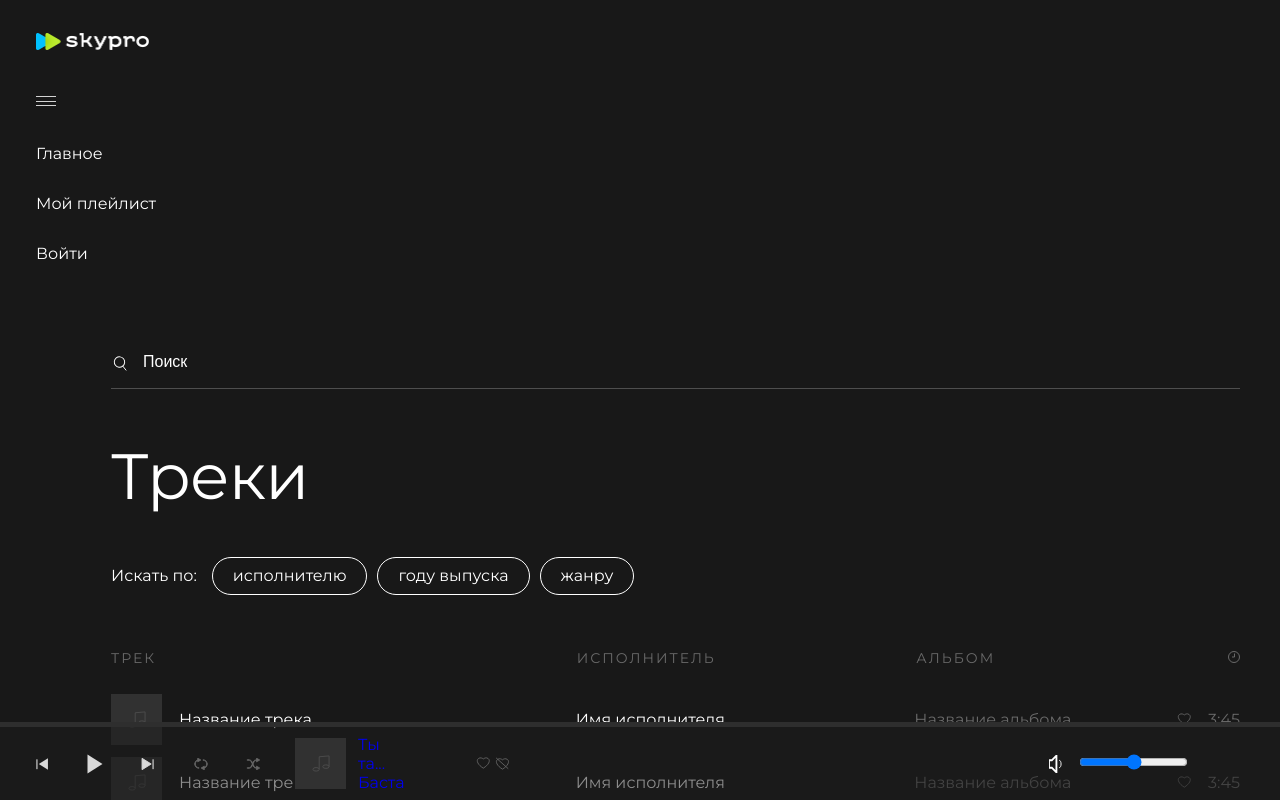
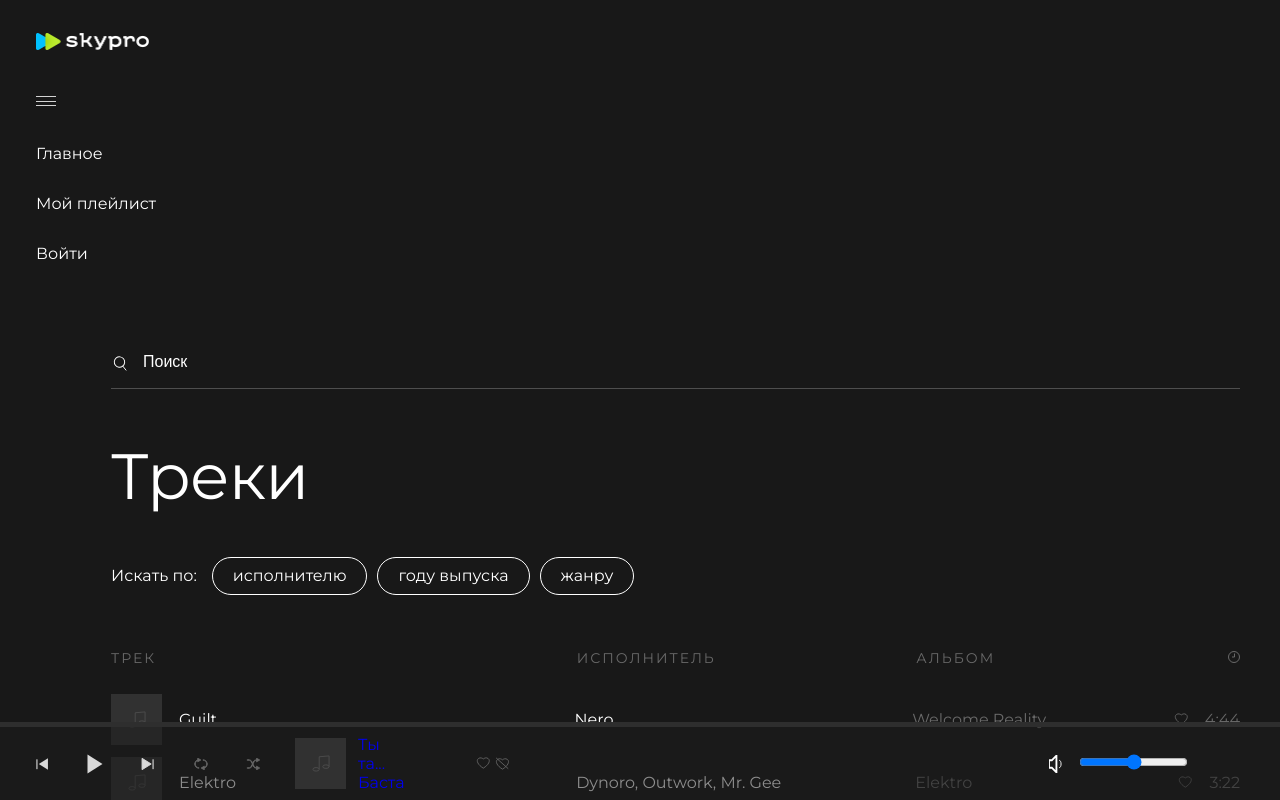
Before and after one commit to KristinaSapega/-skypro-music, a Next.js app in the folder skypro-music/: page / in a window 1280 px wide. Built offline with nearby package versions, Linux system fonts and the light colour scheme.

Commit message:
files Track & TrackList have been modified

```diff
--- a/skypro-music/src/components/Track/Track.module.css
+++ b/skypro-music/src/components/Track/Track.module.css
@@ -8,6 +8,14 @@
     display: flex;
     align-items: center;
     width: 447px;
+  }
+
+  .trackTitleSpan {
+    font-style: normal;
+    font-weight: 400;
+    font-size: 16px;
+    line-height: 24px;
+    color: #4e4e4e;
   }
 
   .trackTitleImage {
--- a/skypro-music/src/components/Track/Track.tsx
+++ b/skypro-music/src/components/Track/Track.tsx
@@ -18,12 +18,12 @@ export const Track: React.FC<TrackProps> = ({title, author, album, time}) => {
                         <use xlinkHref="/img/icon/sprite.svg#icon-note"></use>
                     </svg>
                 </div>
-                <div className="track__title-text">
+                {/* <div className="track__title-text"> */}
                     <a className={styles.trackTitleLink} href="http://">
                         {title}
-                        <span className="track__title-span"></span>
+                        <span className={styles.trackTitleSpan}></span>
                     </a>
-                </div>
+                {/* </div> */}
             </div>
             <div className={styles.trackAuthor}>
                 <a className={styles.trackAuthorLink}href="http://">{author}</a>
--- a/skypro-music/src/components/TrackList/TrackList.tsx
+++ b/skypro-music/src/components/TrackList/TrackList.tsx
@@ -1,97 +1,118 @@
 import { Track } from "../Track/Track";
 import styles from "./TrackList.module.css"
 
-export const TrackList = () => {
+
+const tracks = [
+    { title: "Guilt", author: "Nero", album: "Welcome Reality", time: "4:44" },
+    { title: "Elektro", author: "Dynoro, Outwork, Mr. Gee", album: "Elektro", time: "3:22" },
+    { title: "I'm Fire", author: "Ali Bakgor", album: "I'm Fire", time: "2:45" },
+    { title: "Non Stop", author: "Стоункат, Psychopath", album: "Non Stop", time: "4:12" },
+  ];
+
+  export const TrackList = () => {
     return (
-        <div className={styles.contentPlaylist}>
-              <div className={styles.playlistItem}>
-                <Track title="Название трека" author="Имя исполнителя" album="Название альбома" time="3:45" />
-              </div>
+      <div className={styles.contentPlaylist}>
+        {tracks.map((track, index) => (
+          <div key={index} className={styles.playlistItem}>
+            <Track title={track.title} author={track.author} album={track.album} time={track.time} />
+          </div>
+        ))}
+      </div>
+    );
+  }
 
-              <div className={styles.playlistItem}>
-              <Track title="Название трека" author="Имя исполнителя" album="Название альбома" time="3:45" />
-              </div>
 
-              <div className={styles.playlistItem}>
-              <Track title="Название трека" author="Имя исполнителя" album="Название альбома" time="3:45" />
-              </div>
+// export const TrackList = () => {
+//     return (
+//         <div className={styles.contentPlaylist}>
+//               <div className={styles.playlistItem}>
+//                 <Track title="Название трека" author="Имя исполнителя" album="Название альбома" time="3:45" />
+//               </div>
 
-              <div className={styles.playlistItem}>
-              <Track title="Название трека" author="Имя исполнителя" album="Название альбома" time="3:45" />
-              </div>
+//               <div className={styles.playlistItem}>
+//               <Track title="Название трека" author="Имя исполнителя" album="Название альбома" time="3:45" />
+//               </div>
 
-              {/* <div className="playlist__item">
-              <Track title="Название трека" author="Имя исполнителя" album="Название альбома" time="3:45" />
-              </div> */}
+//               <div className={styles.playlistItem}>
+//               <Track title="Название трека" author="Имя исполнителя" album="Название альбома" time="3:45" />
+//               </div>
 
-              {/* <div className="playlist__item">
-              <Track title="Название трека" author="Имя исполнителя" album="Название альбома" time="3:45" />
-              </div>
+//               <div className={styles.playlistItem}>
+//               <Track title="Название трека" author="Имя исполнителя" album="Название альбома" time="3:45" />
+//               </div>
 
-              <div className="playlist__item">
-              <Track title="Название трека" author="Имя исполнителя" album="Название альбома" time="3:45" />
-              </div>
+//               {/* <div className="playlist__item">
+//               <Track title="Название трека" author="Имя исполнителя" album="Название альбома" time="3:45" />
+//               </div> */}
 
-              <div className="playlist__item">
-              <Track title="Название трека" author="Имя исполнителя" album="Название альбома" time="3:45" />
-              </div> */}
+//               {/* <div className="playlist__item">
+//               <Track title="Название трека" author="Имя исполнителя" album="Название альбома" time="3:45" />
+//               </div>
 
-              {/* <div className="playlist__item">
-              <Track title="Название трека" author="Имя исполнителя" album="Название альбома" time="3:45" />
-              </div>
-              <div className="playlist__item">
-              <Track title="Название трека" author="Имя исполнителя" album="Название альбома" time="3:45" />
-              </div>
-              <div className="playlist__item">
-              <Track title="Название трека" author="Имя исполнителя" album="Название альбома" time="3:45" />
-              </div> */}
-              {/* <div className="playlist__item">
-              <Track title="Название трека" author="Имя исполнителя" album="Название альбома" time="3:45" />
-              </div>
-              <div className="playlist__item">
-              <Track title="Название трека" author="Имя исполнителя" album="Название альбома" time="3:45" />
-              </div> */}
-              {/* <div className="playlist__item">
-              <Track title="Название трека" author="Имя исполнителя" album="Название альбома" time="3:45" />
-              </div> */}
+//               <div className="playlist__item">
+//               <Track title="Название трека" author="Имя исполнителя" album="Название альбома" time="3:45" />
+//               </div>
 
-              {/* <div className="playlist__item">
-              <Track title="Название трека" author="Имя исполнителя" album="Название альбома" time="3:45" />
-              </div> */}
+//               <div className="playlist__item">
+//               <Track title="Название трека" author="Имя исполнителя" album="Название альбома" time="3:45" />
+//               </div> */}
 
-              {/* <div className="playlist__item">
-              <Track title="Название трека" author="Имя исполнителя" album="Название альбома" time="3:45" />
-              </div> */}
+//               {/* <div className="playlist__item">
+//               <Track title="Название трека" author="Имя исполнителя" album="Название альбома" time="3:45" />
+//               </div>
+//               <div className="playlist__item">
+//               <Track title="Название трека" author="Имя исполнителя" album="Название альбома" time="3:45" />
+//               </div>
+//               <div className="playlist__item">
+//               <Track title="Название трека" author="Имя исполнителя" album="Название альбома" time="3:45" />
+//               </div> */}
+//               {/* <div className="playlist__item">
+//               <Track title="Название трека" author="Имя исполнителя" album="Название альбома" time="3:45" />
+//               </div>
+//               <div className="playlist__item">
+//               <Track title="Название трека" author="Имя исполнителя" album="Название альбома" time="3:45" />
+//               </div> */}
+//               {/* <div className="playlist__item">
+//               <Track title="Название трека" author="Имя исполнителя" album="Название альбома" time="3:45" />
+//               </div> */}
 
-              {/* <div className="playlist__item">
-                <div className="playlist__track track">
-                  <div className="track__title">
-                    <div className="track__title-image">
-                      <svg className="track__title-svg">
-                        <use xlinkHref="/img/icon/sprite.svg#icon-note"></use>
-                      </svg>
-                    </div>
-                    <div className="track__title-text">
-                      <a className="track__title-link" href="http://">
-                        <span className="track__title-span"></span
-                      ></a>
-                    </div>
-                  </div>
-                  <div className="track__author">
-                    <a className="track__author-link" href="http://"></a>
-                  </div>
-                  <div className="track__album">
-                    <a className="track__album-link" href="http://"></a>
-                  </div>
-                  <div className="track__time">
-                    <svg className="track__time-svg">
-                      <use xlinkHref="/img/icon/sprite.svg#icon-like"></use>
-                    </svg>
-                    <span className="track__time-text"></span>
-                  </div>
-                </div>
-              </div> */}
-            </div>
+//               {/* <div className="playlist__item">
+//               <Track title="Название трека" author="Имя исполнителя" album="Название альбома" time="3:45" />
+//               </div> */}
 
-    );
-}
+//               {/* <div className="playlist__item">
+//               <Track title="Название трека" author="Имя исполнителя" album="Название альбома" time="3:45" />
+//               </div> */}
+
+//               {/* <div className="playlist__item">
+//                 <div className="playlist__track track">
+//                   <div className="track__title">
+//                     <div className="track__title-image">
+//                       <svg className="track__title-svg">
+//                         <use xlinkHref="/img/icon/sprite.svg#icon-note"></use>
+//                       </svg>
+//                     </div>
+//                     <div className="track__title-text">
+//                       <a className="track__title-link" href="http://">
+//                         <span className="track__title-span"></span
+//                       ></a>
+//                     </div>
+//                   </div>
+//                   <div className="track__author">
+//                     <a className="track__author-link" href="http://"></a>
+//                   </div>
+//                   <div className="track__album">
+//                     <a className="track__album-link" href="http://"></a>
+//                   </div>
+//                   <div className="track__time">
+//                     <svg className="track__time-svg">
+//                       <use xlinkHref="/img/icon/sprite.svg#icon-like"></use>
+//                     </svg>
+//                     <span className="track__time-text"></span>
+//                   </div>
+//                 </div>
+//               </div> */}
+//             </div>
+
+//     );
+// }
```
